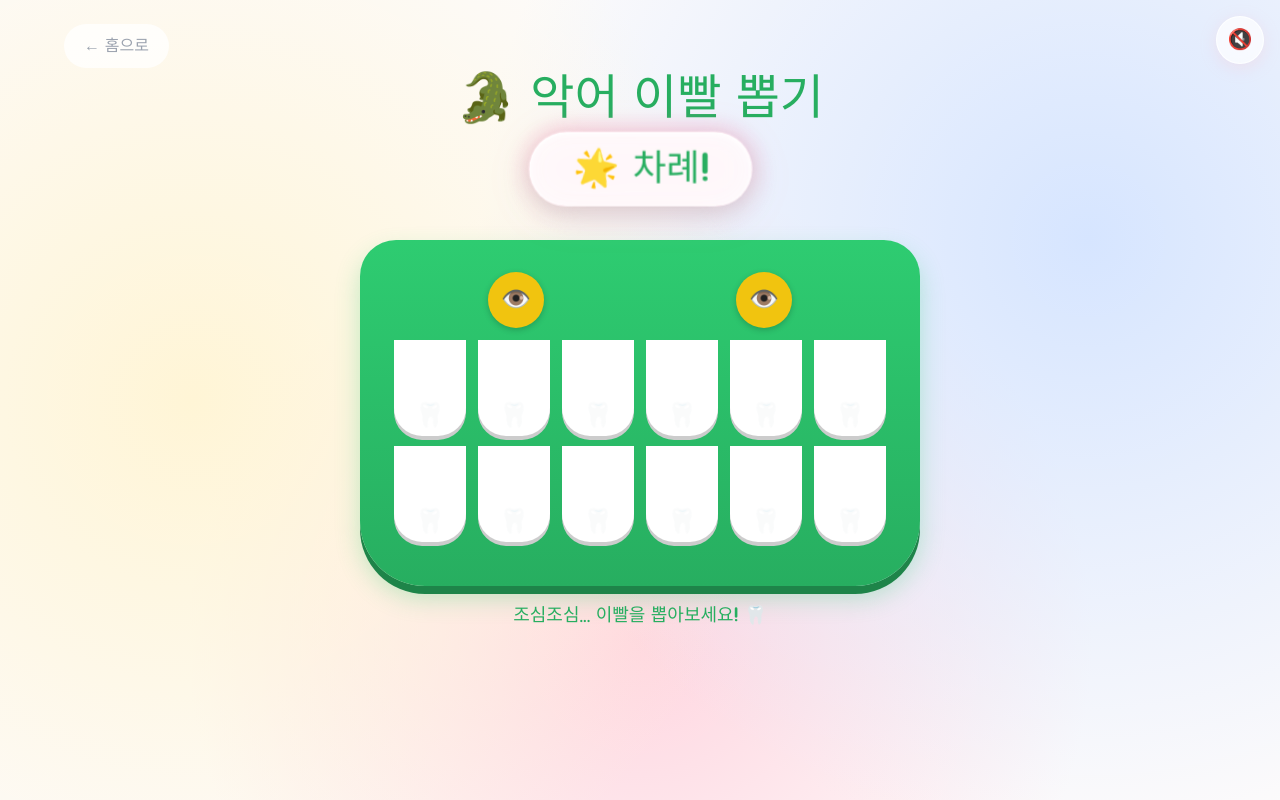
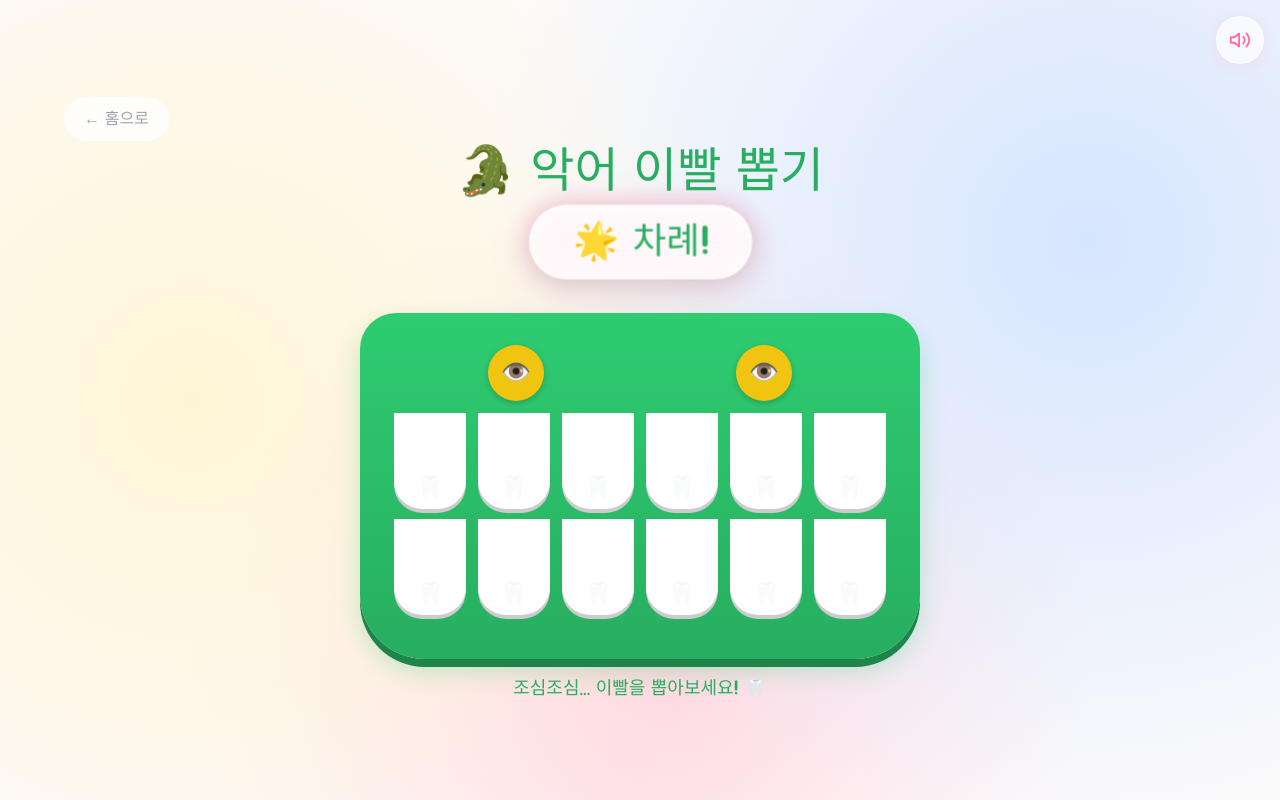
Before and after one commit to mooooburg-dev/miniplay, a Next.js app: page /game/croc in a window 1280 px wide. Built offline with nearby package versions, Linux system fonts and the light colour scheme.

Commit message:
BGM 기본 재생, 토글 아이콘 개선 및 게임 화면 세로 중앙 정렬

```diff
--- a/app/globals.css
+++ b/app/globals.css
@@ -33,8 +33,8 @@ body {
 
 /* 게임 공통 레이아웃 */
 .game-screen {
-  @apply min-h-screen flex flex-col items-center px-4 pt-4 pb-12;
-  @apply sm:px-8 sm:pt-6 md:px-12 lg:px-16;
+  @apply min-h-screen flex flex-col items-center justify-center px-4 py-4;
+  @apply sm:px-8 sm:py-6 md:px-12 lg:px-16;
 }
 
 /* 액션 버튼 공통 글로시 효과 */
--- a/components/BgmToggle.tsx
+++ b/components/BgmToggle.tsx
@@ -2,7 +2,6 @@
 import { useBgm, useBgmStore } from '@/hooks/useBgm'
 
 export function BgmToggle() {
-  // BGM 엔진 활성화
   useBgm()
 
   const playing = useBgmStore((s) => s.playing)
@@ -11,11 +10,23 @@ export function BgmToggle() {
   return (
     <button
       onClick={toggle}
-      className="fixed top-4 right-4 z-50 w-11 h-11 sm:w-12 sm:h-12 rounded-full bg-white/70 backdrop-blur-md border border-white/80 shadow-[0_4px_16px_rgba(255,182,193,0.25)] flex items-center justify-center text-lg sm:text-xl active:scale-90 transition-all hover:bg-white/90 hover:shadow-[0_4px_20px_rgba(255,182,193,0.4)]"
+      className="fixed top-4 right-4 z-50 w-11 h-11 sm:w-12 sm:h-12 rounded-full bg-white/70 backdrop-blur-md border border-white/80 shadow-[0_4px_16px_rgba(255,182,193,0.25)] flex items-center justify-center active:scale-90 transition-all hover:bg-white/90 hover:shadow-[0_4px_20px_rgba(255,182,193,0.4)]"
       title={playing ? 'BGM 끄기' : 'BGM 켜기'}
       aria-label={playing ? 'BGM 끄기' : 'BGM 켜기'}
     >
-      {playing ? '🔊' : '🔇'}
+      {playing ? (
+        <svg width="22" height="22" viewBox="0 0 24 24" fill="none" stroke="#ff6b9d" strokeWidth="2" strokeLinecap="round" strokeLinejoin="round">
+          <polygon points="11 5 6 9 2 9 2 15 6 15 11 19 11 5" />
+          <path d="M15.54 8.46a5 5 0 0 1 0 7.07" />
+          <path d="M19.07 4.93a10 10 0 0 1 0 14.14" />
+        </svg>
+      ) : (
+        <svg width="22" height="22" viewBox="0 0 24 24" fill="none" stroke="#aaa" strokeWidth="2" strokeLinecap="round" strokeLinejoin="round">
+          <polygon points="11 5 6 9 2 9 2 15 6 15 11 19 11 5" />
+          <line x1="23" y1="9" x2="17" y2="15" />
+          <line x1="17" y1="9" x2="23" y2="15" />
+        </svg>
+      )}
     </button>
   )
 }
--- a/hooks/useBgm.ts
+++ b/hooks/useBgm.ts
@@ -9,7 +9,7 @@ interface BgmState {
 }
 
 export const useBgmStore = create<BgmState>((set) => ({
-  playing: false,
+  playing: true,
   toggle: () => set((s) => ({ playing: !s.playing })),
   setPlaying: (v) => set({ playing: v }),
 }))
```
